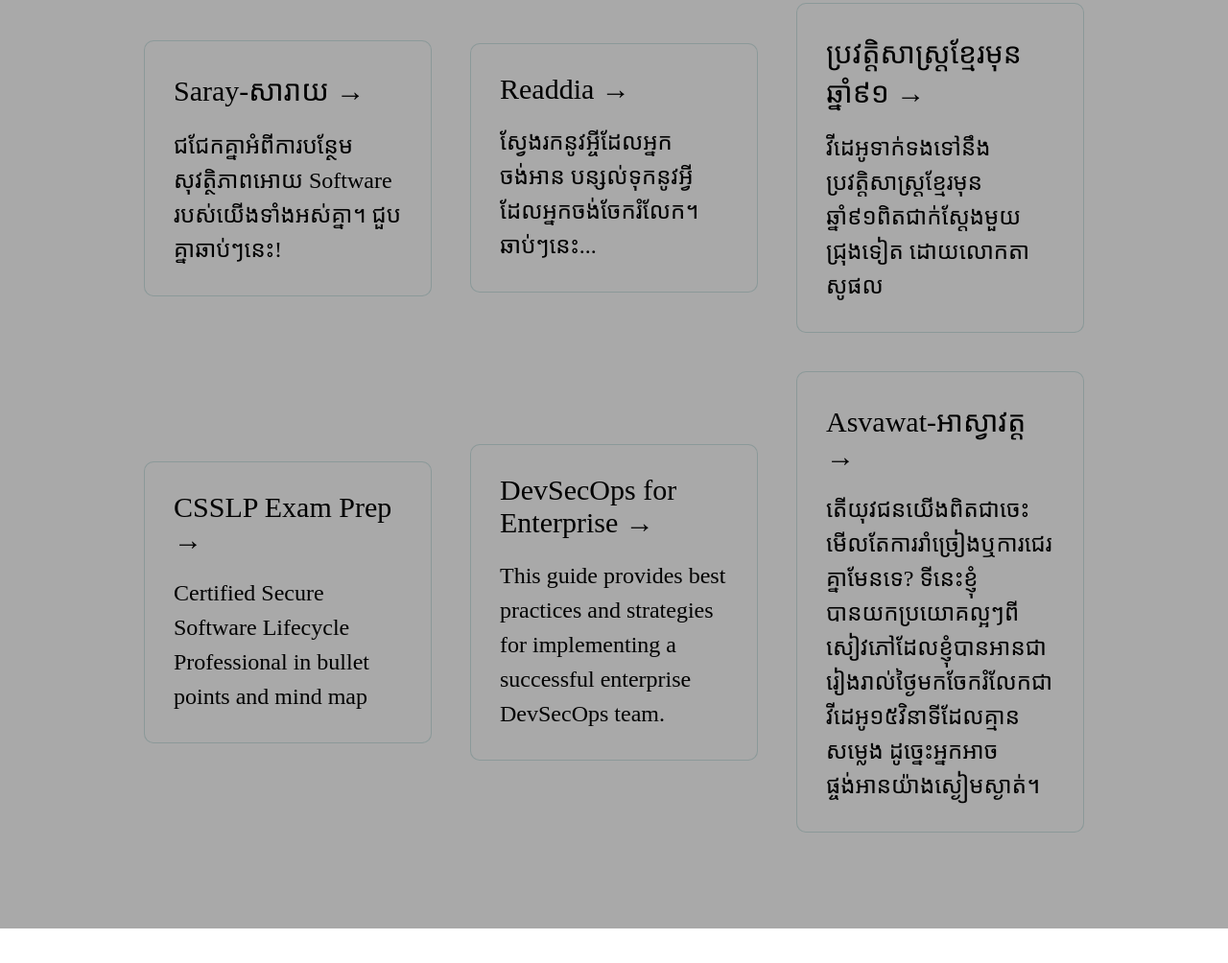
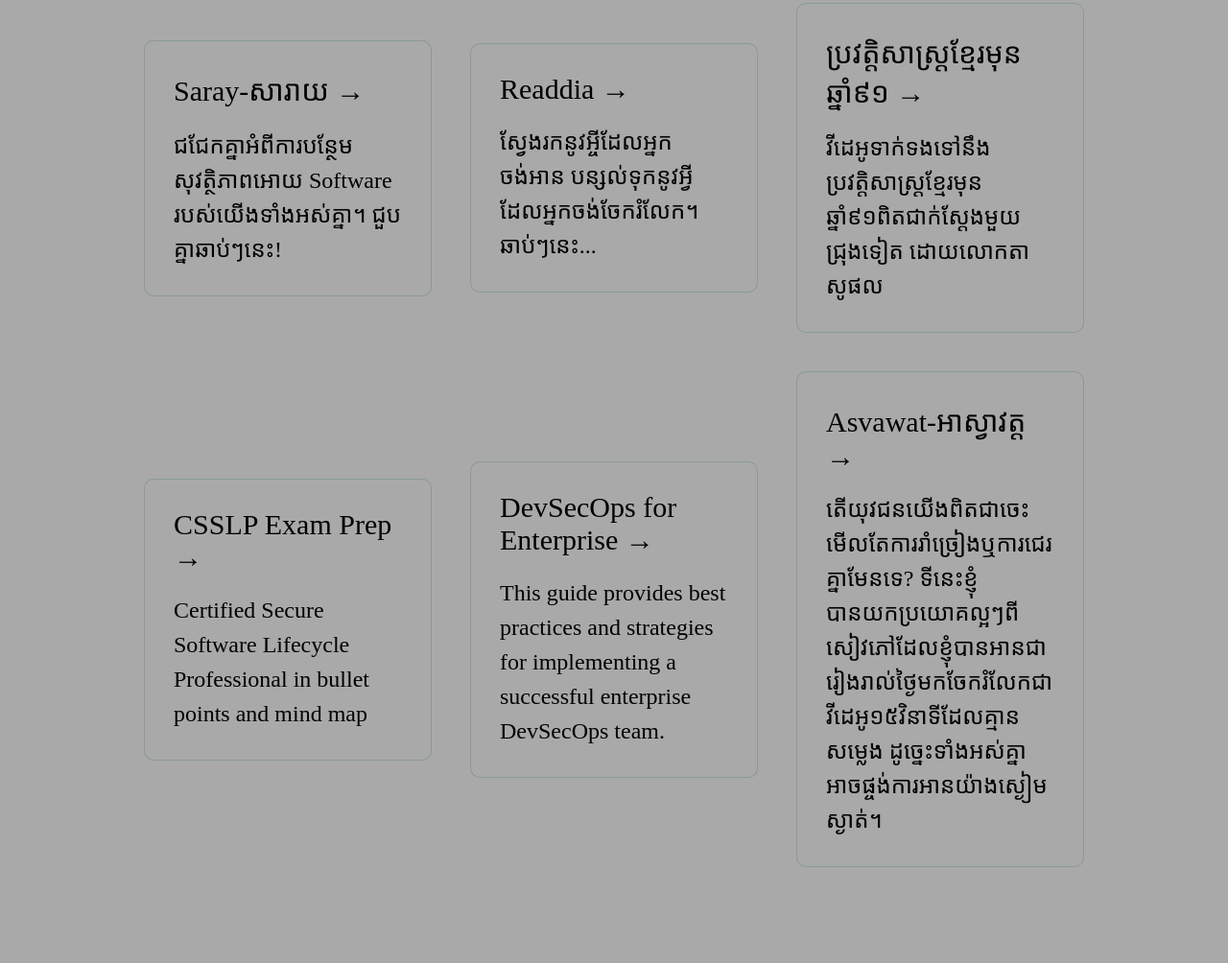
Before and after one commit to chaksaray/chaksaray.github.io, a plain HTML site: page index.html in a window 1280 px wide. Shown: the part 414-1418 px from the top of the page at 96% size. Before the commit the page ends 1382 px from the top, so only its background shows below. Drawn offline with Linux system fonts and the light colour scheme; a web font is replaced by a local one.

```diff
--- a/index.html
+++ b/index.html
@@ -75,7 +75,7 @@
             <a target="_blank" href="https://www.tiktok.com/@asvawat" class="card">
                 <h2>Asvawat-អាស្វាវត្ត &rarr;</h2>
                 <p>
-                    តើយុវជនយើងពិតជាចេះមើលតែការរាំច្រៀងឬការជេរគ្នាមែនទេ? ទីនេះខ្ញុំបានយកប្រយោគល្អៗពីសៀវភៅដែលខ្ញុំបានអានជារៀងរាល់ថ្ងៃមកចែករំលែកជាវីដេអូ១៥វិនាទីដែលគ្មានសម្លេង ដូច្នេះអ្នកអាចផ្ចង់អានយ៉ាងស្ងៀមស្ងាត់។
+                    តើយុវជនយើងពិតជាចេះមើលតែការរាំច្រៀងឬការជេរគ្នាមែនទេ? ទីនេះខ្ញុំបានយកប្រយោគល្អៗពីសៀវភៅដែលខ្ញុំបានអានជារៀងរាល់ថ្ងៃមកចែករំលែកជាវីដេអូ១៥វិនាទីដែលគ្មានសម្លេង ដូច្នេះទាំងអស់គ្នាអាចផ្ចង់ការអានយ៉ាងស្ងៀមស្ងាត់។
                 </p>
             </a>
         </div>
```
